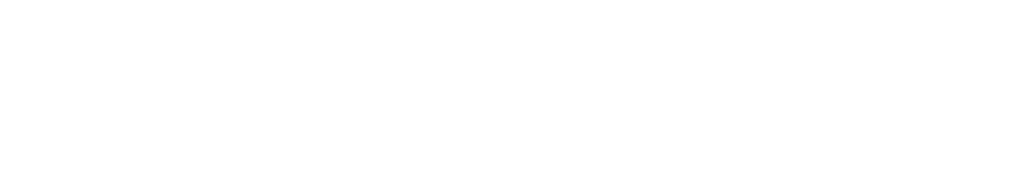
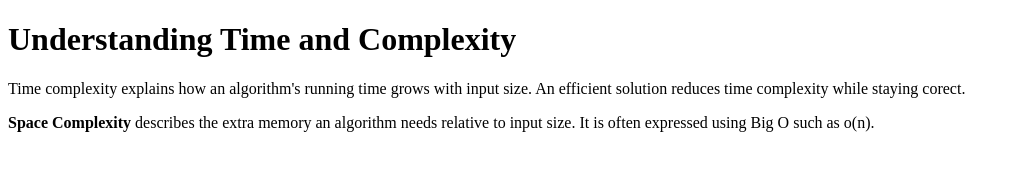
Before and after one commit to acciojob/time-and-space-complexity-shiikharrr, a website: page main.html in a window 1280 px wide. Shown: the whole page, without its empty margins (0-1020 px from the left). Drawn offline with Linux system fonts and the light colour scheme.

Commit message:
created a submission

```diff
--- a/main.html
+++ b/main.html
@@ -7,6 +7,13 @@
 </head>
 
 <body>
+	<h1>Understanding Time and Complexity</h1>
+
+	<p>Time complexity explains how an algorithm's running time grows with input size. An efficient solution reduces time complexity while staying corect.</p>
+
+	<p>
+		<b>Space Complexity</b> describes the extra memory an algorithm needs relative to input size. It is often expressed using Big O such as o(n).
+	</p>
 	<!-- the entire body must be written by student -->
     <script type="text/javascript" src="./script.js">
 </script>
```
